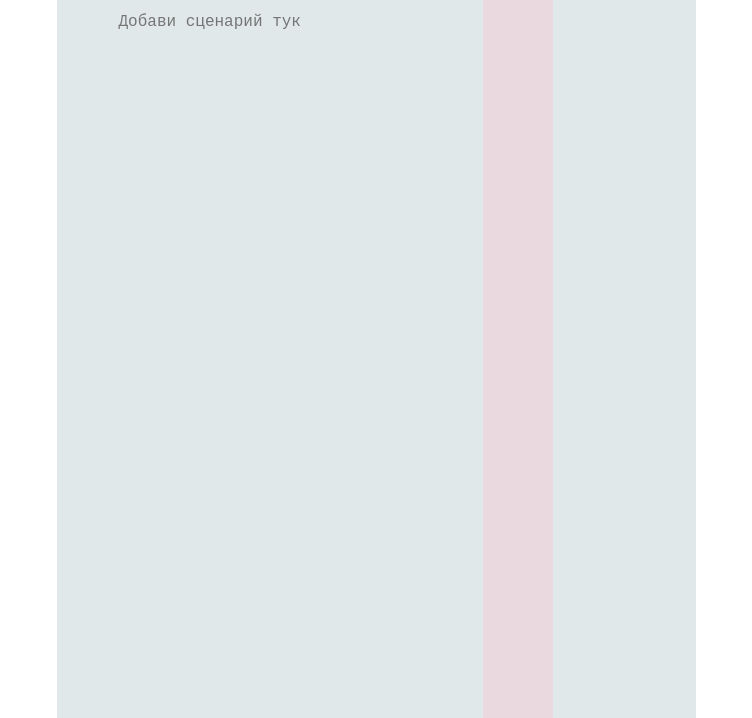
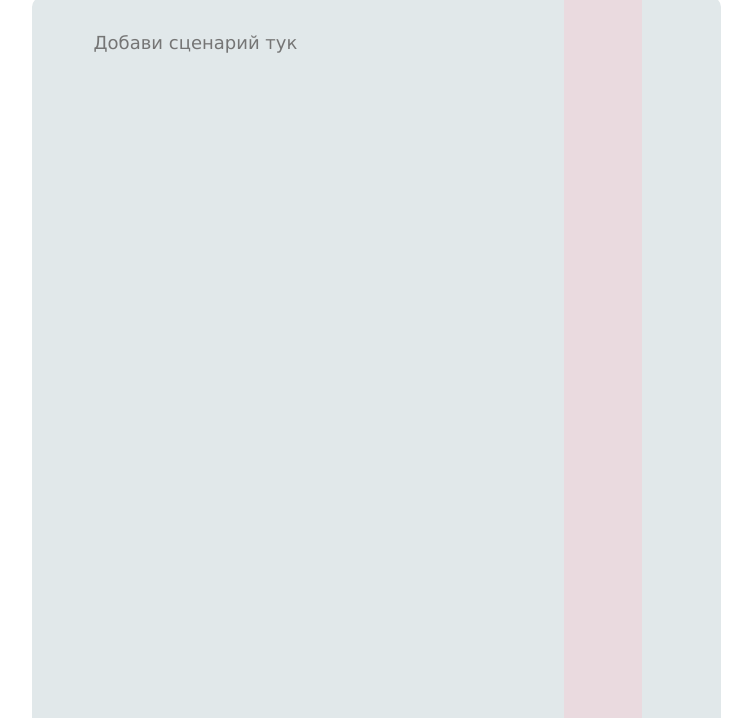
Before and after one commit to DBeneva/bulgarian-subtitles, a plain HTML site: page client/index.html in a window 1280 px wide. Shown: the part 169-887 px from the top of the page, without its empty margins (264-1016 px from the left). Drawn offline with Linux system fonts and the light colour scheme.

Commit message:
Updated styling

```diff
--- a/client/style.css
+++ b/client/style.css
@@ -3,6 +3,11 @@ body {
     position: relative;
     color: #4a6b8b;
     text-align: center;
+    font-size: 18px;
+    display: flex;
+    flex-flow: column nowrap;
+    justify-content: center;
+    align-items: center;
 }
 
 h1 {
@@ -10,8 +15,6 @@ h1 {
 }
 
 .subtitle-editor {
-    display: block;
-    margin: auto;
     background-color: rgb(225, 232, 234);
     white-space: nowrap;
     overflow-x: hidden;
@@ -19,8 +22,8 @@ h1 {
     border-width: 30px 60px;
     border-color: rgb(225, 232, 234);
     line-height: 1.6;
-    font-size: 16px;
     resize: none;
+    font-size: 18px;
 }
 
 .subtitle-editor:focus {
@@ -29,29 +32,35 @@ h1 {
     outline-offset: 1px;
 }
 
+.subtitle-editor::placeholder {
+    font-family: Verdana, Geneva, Tahoma, sans-serif;
+}
+
 .subtitle-editor-wrapper {
-    margin: auto;
+    position: relative;
 }
 
 .subtitle-editor-wrapper::after {
     content: "";
     display: inline-block;
     background-color: rgba(255, 182, 193, 0.282);
-    height: 84%;
-    width: 70px;
+    height: 100%;
+    width: 78px;
     position: absolute;
-    top: 10.6%;
-    right: 36%;
+    top: 0;
+    left: calc(100% - 8.7em);
+    font-size: 18px;
 }
 
 button {
+    align-self: center;
+    font-size: 18px;
     padding: 10px;
     border-radius: 8px;
     border: none;
     background-color: #4a6b8b;
     color: lightgray;
     margin: 10px 0;
-    font-size: 18px;
     font-family: Verdana, Geneva, Tahoma, sans-serif;
 }
 
@@ -68,7 +77,7 @@ button:disabled {
 
  /* width */
  ::-webkit-scrollbar {
-    width: 5px;
+    width: 3.5px;
   }
 
   /* Track */
@@ -85,5 +94,5 @@ button:disabled {
 
   /* Handle on hover */
   ::-webkit-scrollbar-thumb:hover {
-    background: lightgray;
+    background: #435f7c;
   }
```
